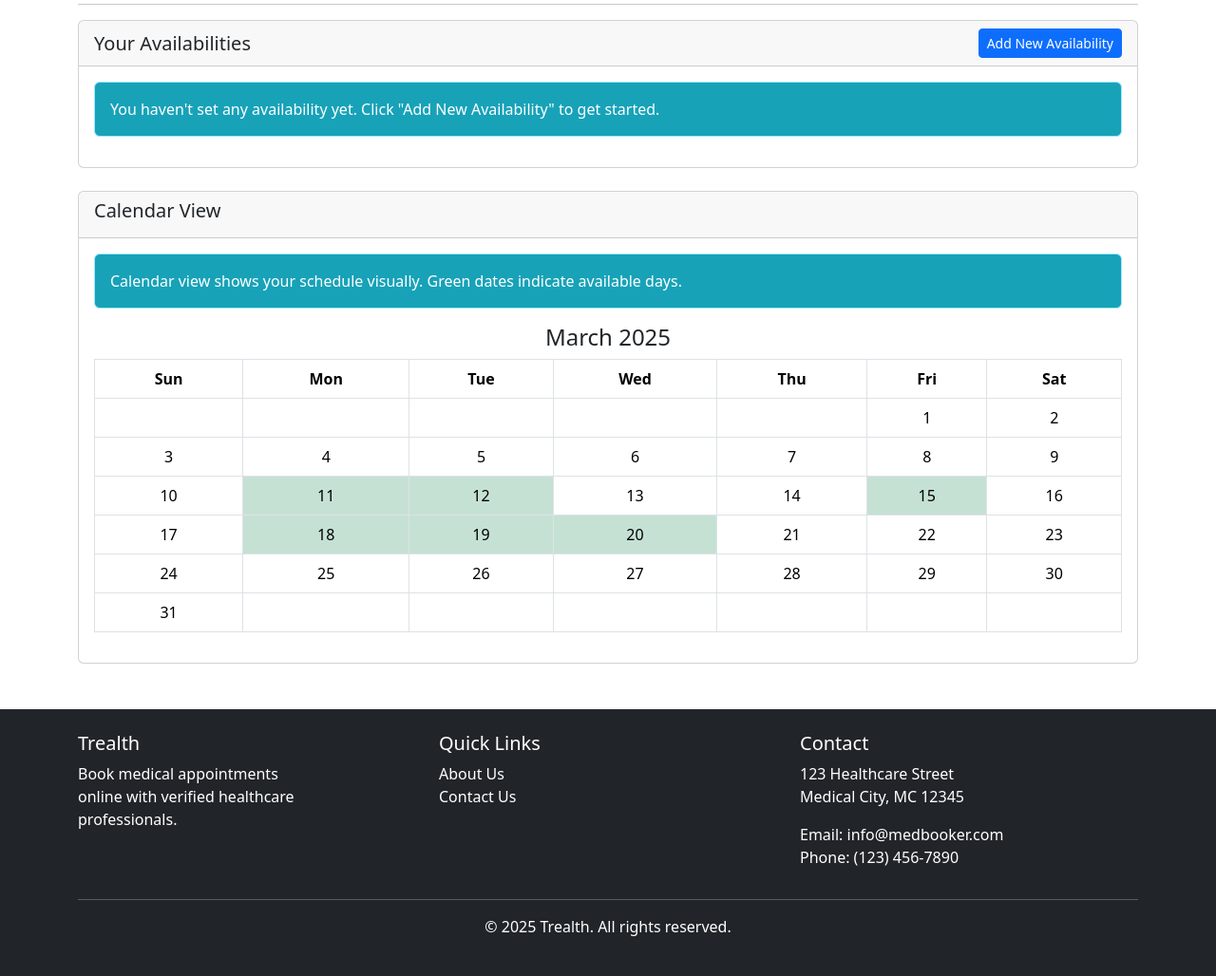
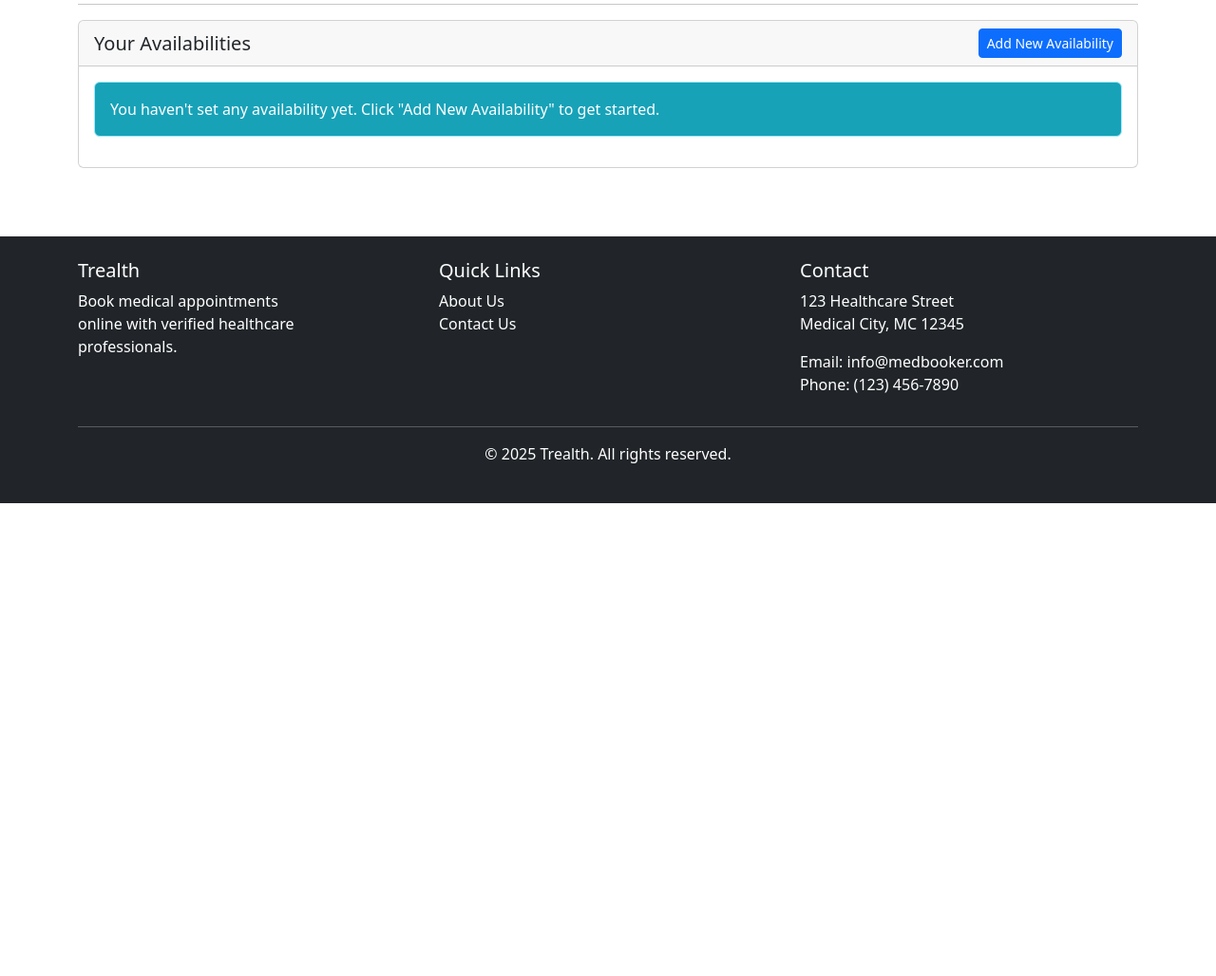
Before and after one commit to MyProject000/Trealth, a Django app: template medbooker_project/templates/doctors/schedule_management.html in a window 1280 px wide. Shown: the part 172-1200 px from the top of the page at 95% size. After the commit the page ends 702 px from the top, so only its background shows below. Run offline with Django 5.2, Linux system fonts and the light colour scheme; the template is opened without the code that fills it, so the values that code supplies are empty.

Commit message:
commit of Trealth

```diff
--- a/medbooker_project/templates/doctors/schedule_management.html
+++ b/medbooker_project/templates/doctors/schedule_management.html
@@ -64,94 +64,5 @@
     </div>
 </div>
 
-<div class="row">
-    <div class="col-md-12">
-        <div class="card">
-            <div class="card-header">
-                <h5>Calendar View</h5>
-            </div>
-            <div class="card-body">
-                <!-- This would ideally be a JavaScript calendar showing available days/times -->
-                <div class="alert alert-info">
-                    Calendar view shows your schedule visually. Green dates indicate available days.
-                </div>
 
-                <div class="row text-center">
-                    <div class="col-md-12">
-                        <h4>March 2025</h4>
-                        <table class="table table-bordered">
-                            <thead>
-                                <tr>
-                                    <th>Sun</th>
-                                    <th>Mon</th>
-                                    <th>Tue</th>
-                                    <th>Wed</th>
-                                    <th>Thu</th>
-                                    <th>Fri</th>
-                                    <th>Sat</th>
-                                </tr>
-                            </thead>
-                            <tbody>
-                                <tr>
-                                    <td></td>
-                                    <td></td>
-                                    <td></td>
-                                    <td></td>
-                                    <td></td>
-                                    <td>1</td>
-                                    <td>2</td>
-                                </tr>
-                                <tr>
-                                    <td>3</td>
-                                    <td>4</td>
-                                    <td>5</td>
-                                    <td>6</td>
-                                    <td>7</td>
-                                    <td>8</td>
-                                    <td>9</td>
-                                </tr>
-                                <tr>
-                                    <td>10</td>
-                                    <td class="bg-success bg-opacity-25">11</td>
-                                    <td class="bg-success bg-opacity-25">12</td>
-                                    <td>13</td>
-                                    <td>14</td>
-                                    <td class="bg-success bg-opacity-25">15</td>
-                                    <td>16</td>
-                                </tr>
-                                <tr>
-                                    <td>17</td>
-                                    <td class="bg-success bg-opacity-25">18</td>
-                                    <td class="bg-success bg-opacity-25">19</td>
-                                    <td class="bg-success bg-opacity-25">20</td>
-                                    <td>21</td>
-                                    <td>22</td>
-                                    <td>23</td>
-                                </tr>
-                                <tr>
-                                    <td>24</td>
-                                    <td>25</td>
-                                    <td>26</td>
-                                    <td>27</td>
-                                    <td>28</td>
-                                    <td>29</td>
-                                    <td>30</td>
-                                </tr>
-                                <tr>
-                                    <td>31</td>
-                                    <td></td>
-                                    <td></td>
-                                    <td></td>
-                                    <td></td>
-                                    <td></td>
-                                    <td></td>
-                                </tr>
-                            </tbody>
-                        </table>
-                    </div>
-                </div>
-            </div>
-        </div>
-    </div>
-</div>
 {% endblock %}
```
Also changed, not shown: medbooker_project/db.sqlite3.
